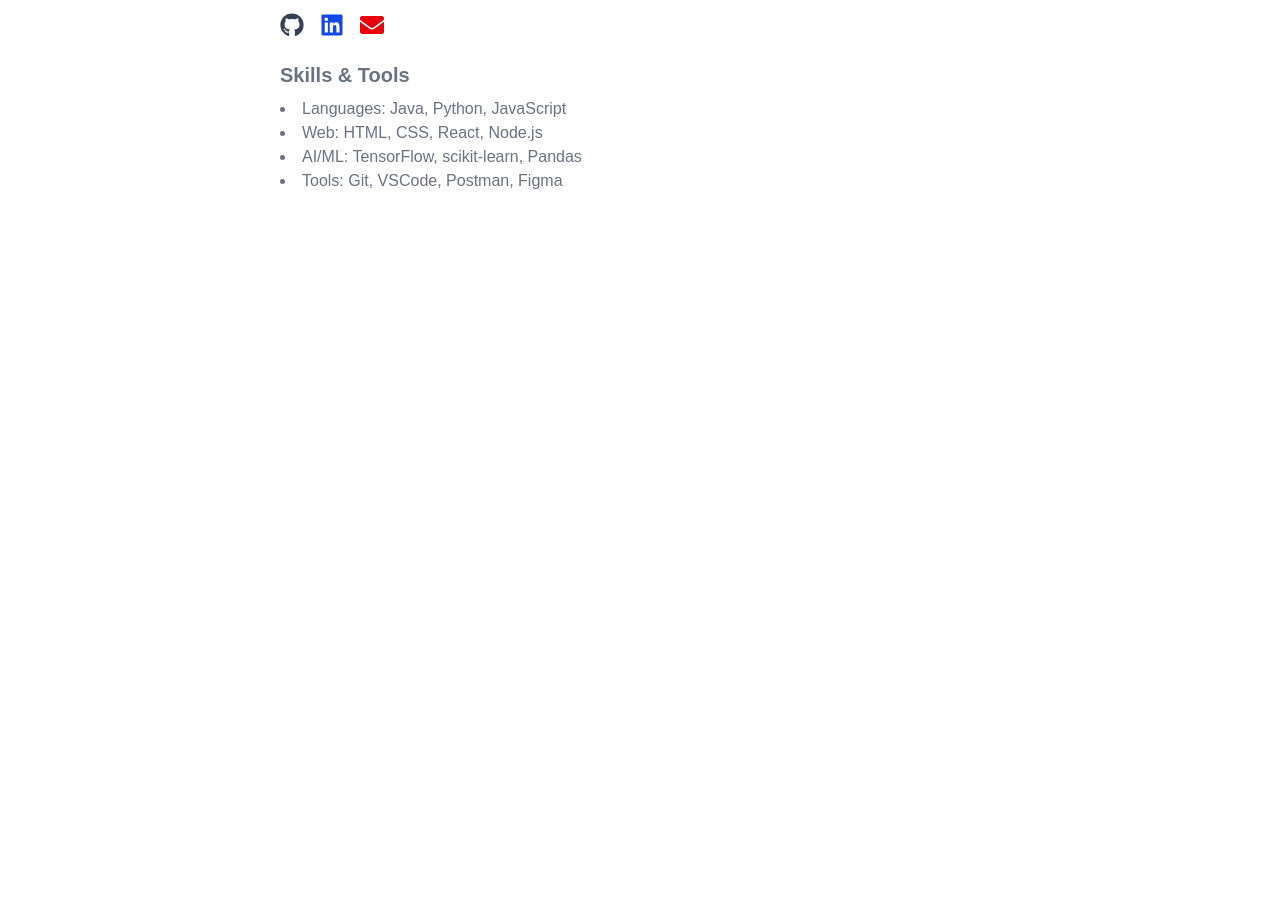
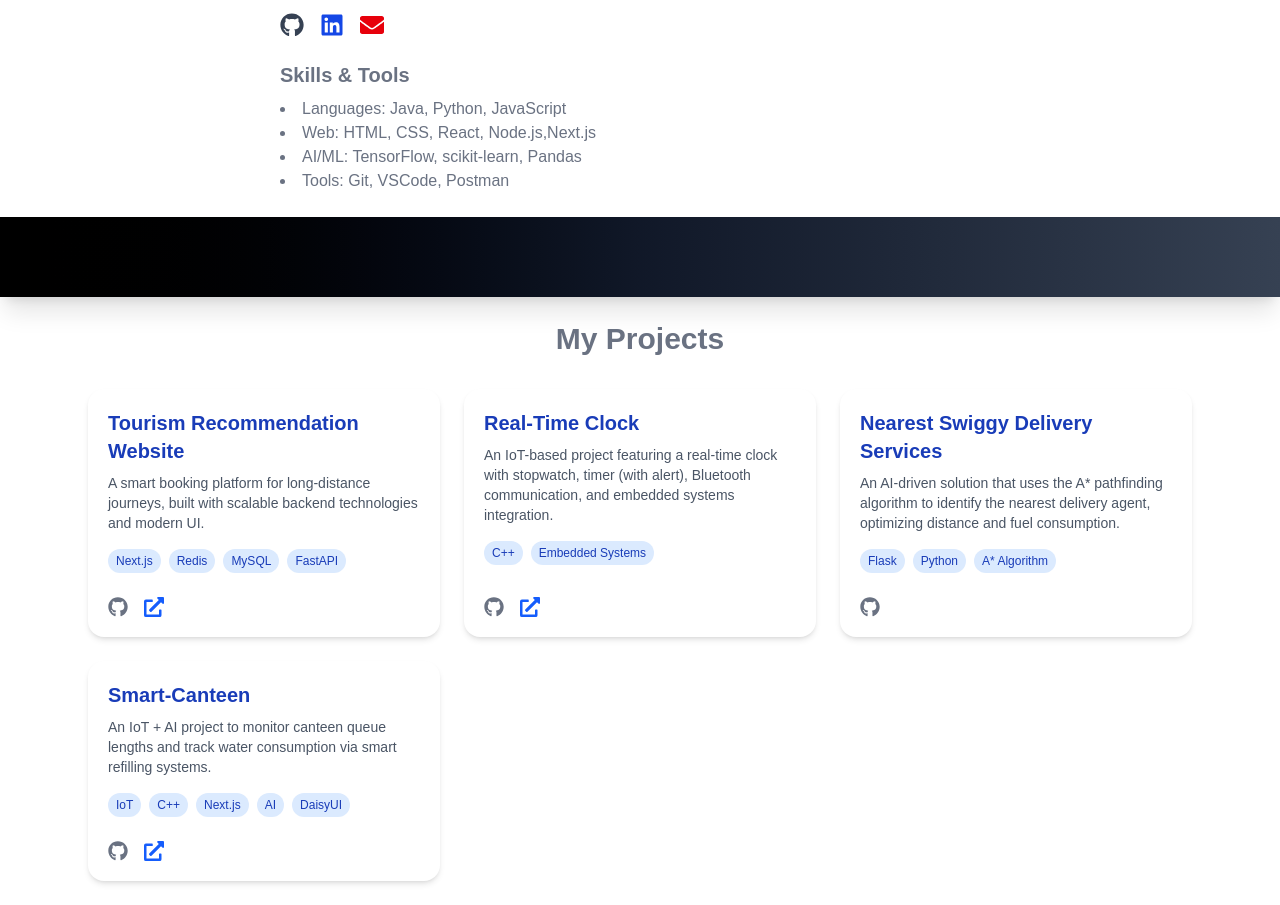
Before and after one commit to mukesh1352/portfolio, a Next.js app: page / in a window 1280 px wide. Shown: the part 527-1432 px from the top of the page. Before the commit the page ends 800 px from the top, so only its background shows below. Built offline with nearby package versions, Linux system fonts and the light colour scheme.

Commit message:
added the projects section

```diff
--- a/src/app/components/Aboutme.tsx
+++ b/src/app/components/Aboutme.tsx
@@ -39,9 +39,9 @@ export default function AboutMe() {
       <h2 className="text-xl font-semibold mt-6 mb-2">Skills & Tools</h2>
       <ul className="list-disc list-inside">
         <li>Languages: Java, Python, JavaScript</li>
-        <li>Web: HTML, CSS, React, Node.js</li>
+        <li>Web: HTML, CSS, React, Node.js,Next.js</li>
         <li>AI/ML: TensorFlow, scikit-learn, Pandas</li>
-        <li>Tools: Git, VSCode, Postman, Figma</li>
+        <li>Tools: Git, VSCode, Postman</li>
       </ul>
     </div>
   );
--- a/src/app/components/header.tsx
+++ b/src/app/components/header.tsx
@@ -11,11 +11,11 @@ export default function Header() {
   return (
     <header className="relative w-full h-20 bg-gradient-to-r from-black via-gray-900 to-gray-700 shadow-xl flex items-center overflow-hidden px-6">
       {/* using material and joy ui the pages are updated */}
-      <ButtonGroup variant='plain' color='primary' spacing="0.5rem" size='md' aria-label="outlined button group">
+      {/* <ButtonGroup variant='plain' color='primary' spacing="0.5rem" size='md' aria-label="outlined button group">
         <Button onClick={() => router.push('/')}> ABOUT </Button>
         <Button onClick={()=>router.push('/')}> PROJECTS </Button>
         <Button onClick={()=>router.push('/')}> CONTACT ME</Button>
-      </ButtonGroup>
+      </ButtonGroup> */}
     </header>
   );
 }
--- /dev/null
+++ b/src/app/components/projects.tsx
@@ -0,0 +1,87 @@
+import { FaGithub, FaExternalLinkAlt } from "react-icons/fa";
+
+const projects = [
+  {
+    title: "Tourism Recommendation Website",
+    description:
+      "A smart booking platform for long-distance journeys, built with scalable backend technologies and modern UI.",
+    tech: ["Next.js", "Redis", "MySQL", "FastAPI"],
+    github: "https://github.com/mukesh1352/software",
+    demo: "https://tourism-teal.vercel.app/",
+  },
+  {
+    title: "Real-Time Clock",
+    description:
+      "An IoT-based project featuring a real-time clock with stopwatch, timer (with alert), Bluetooth communication, and embedded systems integration.",
+    tech: ["C++", "Embedded Systems"],
+    github: "https://github.com/mukesh1352/real_time",
+    demo: "https://www.youtube.com/watch?v=uhUrj592S4Y",
+  },
+  {
+    title: "Nearest Swiggy Delivery Services",
+    description:
+      "An AI-driven solution that uses the A* pathfinding algorithm to identify the nearest delivery agent, optimizing distance and fuel consumption.",
+    tech: ["Flask", "Python", "A* Algorithm"],
+    github: "https://github.com/mukesh1352/pathfinding-with-fuel",
+    demo: null,
+  },
+  {
+    title: "Smart-Canteen",
+    description:
+      "An IoT + AI project to monitor canteen queue lengths and track water consumption via smart refilling systems.",
+    tech: ["IoT", "C++", "Next.js", "AI", "DaisyUI"],
+    github: "https://github.com/mukesh1352/canteensmart",
+    demo: "https://canteensmart.vercel.app/",
+  },
+];
+
+export default function Projects() {
+  return (
+    <div className="max-w-6xl mx-auto p-6 text-gray-500">
+      <h2 className="text-3xl font-bold mb-8 text-center">My Projects</h2>
+      <div className="grid md:grid-cols-2 lg:grid-cols-3 gap-6">
+        {projects.map((project, index) => (
+          <div
+            key={index}
+            className="bg-white rounded-2xl shadow-md hover:shadow-xl transition-shadow duration-300 p-5 flex flex-col justify-between"
+          >
+            <div>
+              <h3 className="text-xl font-semibold mb-2 text-blue-800">{project.title}</h3>
+              <p className="text-sm mb-4 text-gray-600">{project.description}</p>
+              <div className="flex flex-wrap gap-2 mb-4">
+                {project.tech.map((tech, idx) => (
+                  <span
+                    key={idx}
+                    className="bg-blue-100 text-blue-800 text-xs font-medium px-2 py-1 rounded-full"
+                  >
+                    {tech}
+                  </span>
+                ))}
+              </div>
+            </div>
+            <div className="flex gap-4 text-xl mt-2">
+              <a
+                href={project.github}
+                target="_blank"
+                rel="noopener noreferrer"
+                className="text-gray-500 hover:text-black"
+              >
+                <FaGithub />
+              </a>
+              {project.demo && (
+                <a
+                  href={project.demo}
+                  target="_blank"
+                  rel="noopener noreferrer"
+                  className="text-blue-600 hover:text-blue-800"
+                >
+                  <FaExternalLinkAlt />
+                </a>
+              )}
+            </div>
+          </div>
+        ))}
+      </div>
+    </div>
+  );
+}
--- a/src/app/page.tsx
+++ b/src/app/page.tsx
@@ -1,10 +1,13 @@
 import Header from "../app/components/header"
 import Aboutme from "./components/Aboutme"
+import Projects from "./components/projects"
 export default function Home(){
     return(
         <><div>
             <Header />
             <Aboutme/>
+            <Header/>
+            <Projects/>
         </div>
         </>
     )
```
